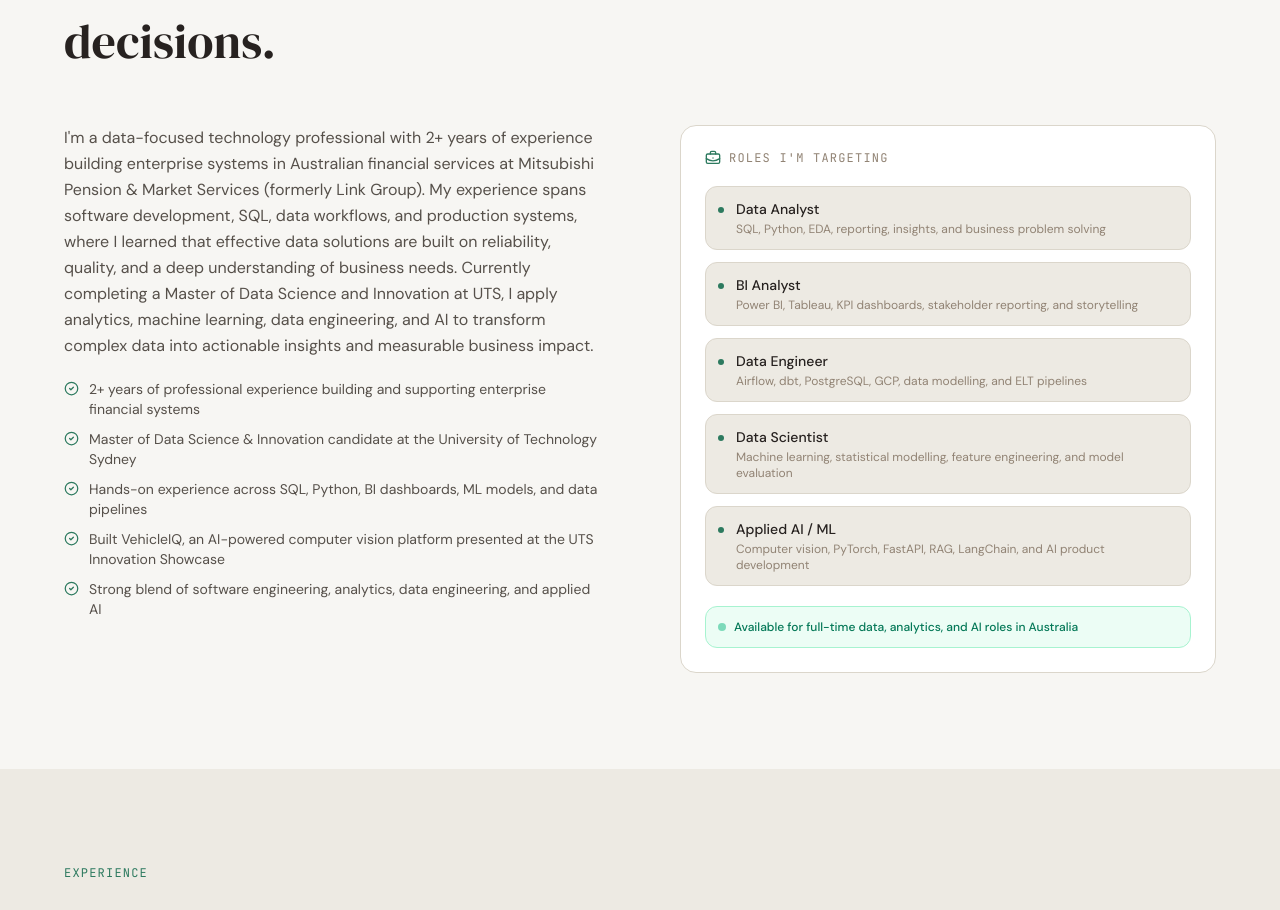
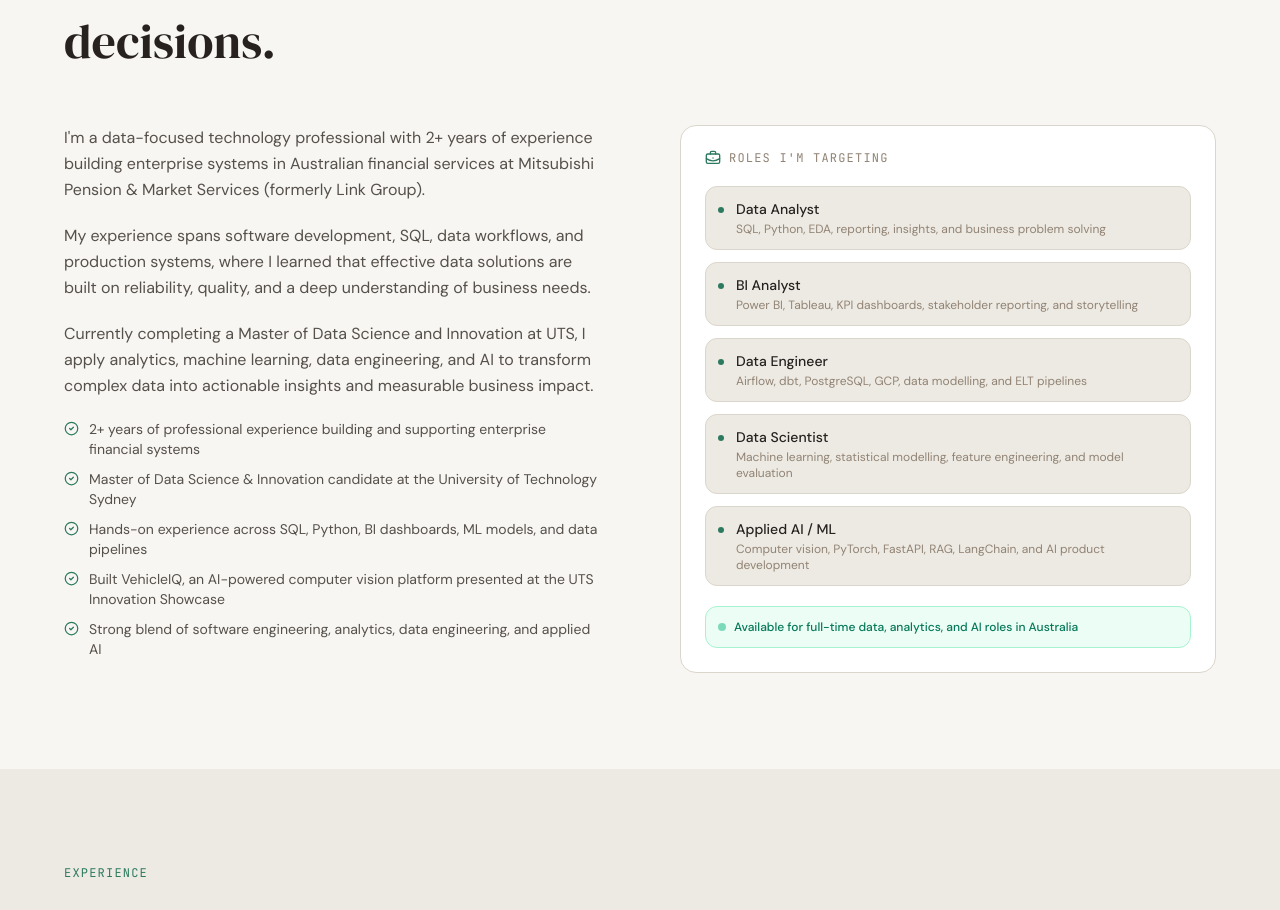
Before and after one commit to jeppusonal/Sonal_Portfolio, a Next.js app: page / in a window 1280 px wide. Shown: the part 991-1901 px from the top of the page. Built offline with nearby package versions, Linux system fonts and the light colour scheme.

Commit message:
Enhance about section

```diff
--- a/src/components/sections/About.tsx
+++ b/src/components/sections/About.tsx
@@ -63,13 +63,16 @@ export default function About() {
             className="space-y-5 text-[var(--text-secondary)] leading-relaxed"
           >
             <p>
-              I&apos;m a data-focused technology professional with 2+ years of experience building enterprise systems in Australian financial services at Mitsubishi Pension & Market Services (formerly Link Group).
+  I'm a data-focused technology professional with 2+ years of experience building enterprise systems in Australian financial services at Mitsubishi Pension & Market Services (formerly Link Group).
+</p>
 
-My experience spans software development, SQL, data workflows, and production systems, where I learned that effective data solutions are built on reliability, quality, and a deep understanding of business needs.
+<p>
+  My experience spans software development, SQL, data workflows, and production systems, where I learned that effective data solutions are built on reliability, quality, and a deep understanding of business needs.
+</p>
 
-Currently completing a Master of Data Science and Innovation at UTS, I apply analytics, machine learning, data engineering, and AI to transform complex data into actionable insights and measurable business impact.
-
-            </p>
+<p>
+  Currently completing a Master of Data Science and Innovation at UTS, I apply analytics, machine learning, data engineering, and AI to transform complex data into actionable insights and measurable business impact.
+</p>
 
             <ul className="mt-6 space-y-2.5">
               {HIGHLIGHTS.map((highlight) => (
```
